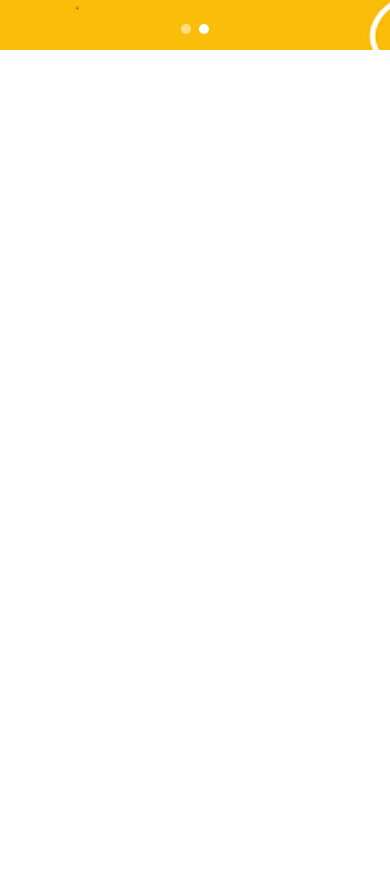
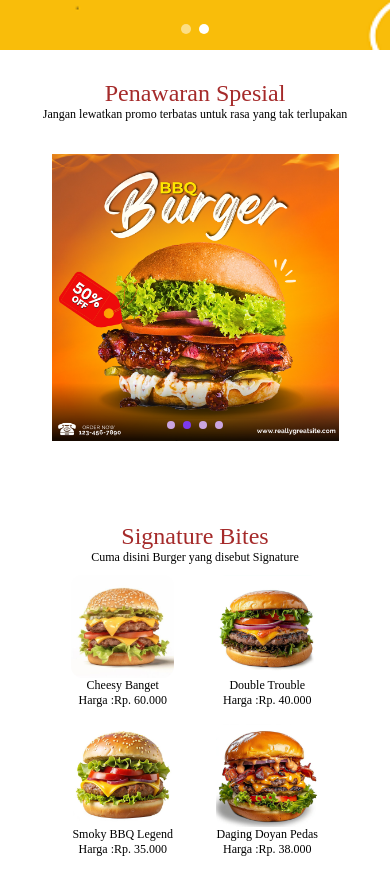
Before and after one commit to tresnaprayoga/template-restoran-dua, a React (Vite) app: page / in a window 390 px wide. Shown: the part 794-1664 px from the top of the page. Before the commit the page ends 844 px from the top, so only its background shows below. Built offline with nearby package versions, Linux system fonts and the light colour scheme.

Commit message:
add page service&produk

```diff
--- a/package.json
+++ b/package.json
@@ -12,7 +12,8 @@
   "dependencies": {
     "react": "^18.2.0",
     "react-dom": "^18.2.0",
-    "react-icons": "^5.5.0"
+    "react-icons": "^5.5.0",
+    "swiper": "^11.2.6"
   },
   "devDependencies": {
     "@types/react": "^18.2.66",
--- a/src/App.jsx
+++ b/src/App.jsx
@@ -1,11 +1,15 @@
 import React from 'react';
 import Navbar from './component/navbar';
 import HeroSection from './component/HeroImage';
-import { dataHeroSection } from './data/data';
+import ListItem from './component/MenuProduk/ListItemProduk';
+import { dataHeroSection, DataProdukSlide, MenuProduk } from './data/data';
 import { useState } from 'react';
+import ServiceList from './component/ServiceMenu/ServiceList';
 
 function App() {
   const [dataHero, setDataHero] = useState(() => dataHeroSection());
+  const [dataServcie, setDataService] = useState(() => DataProdukSlide());
+  const [dataMenuProduk, setDataMenuProduk] = useState(() => MenuProduk());
   return (
     <div>
       <header>
@@ -13,6 +17,16 @@
       </header>
       <main>
         <HeroSection slides={dataHero} />
+        <div className='service-list'>
+          <h2>Penawaran Spesial</h2>
+          <p>Jangan lewatkan promo terbatas untuk rasa yang tak terlupakan</p>
+          <ServiceList foodData={dataServcie} />
+        </div>
+        <div className='produc-container'>
+          <h2>Signature Bites</h2>
+          <p>Cuma disini Burger yang disebut Signature</p>
+          <ListItem listItem={dataMenuProduk} />
+        </div>
       </main>
     </div>
   );
--- /dev/null
+++ b/src/component/MenuProduk/ItemPrduk.jsx
@@ -0,0 +1,15 @@
+import React from 'react';
+
+function ItemProduk({ image, title, price }) {
+  return (
+    <div className='item-produk'>
+      <div className='gallery-item'>
+        <img src={image} alt='menu' />
+      </div>
+      <h3 className='item-title'>{title}</h3>
+      <p className='item-author'>{price}</p>
+    </div>
+  );
+}
+
+export default ItemProduk;
--- /dev/null
+++ b/src/component/MenuProduk/ListItemProduk.jsx
@@ -0,0 +1,14 @@
+import React from 'react';
+import ItemProduk from './ItemPrduk';
+
+function ListItem({ listItem }) {
+  return (
+    <div className='list-constainer'>
+      {listItem.map((item, index) => (
+        <ItemProduk key={index} {...item} />
+      ))}
+    </div>
+  );
+}
+
+export default ListItem;
--- /dev/null
+++ b/src/component/ServiceMenu/Service.jsx
@@ -0,0 +1,13 @@
+import React from 'react';
+
+function MenuService({ image, title }) {
+  return (
+    <div className='food-card'>
+      <div className='food-image-wrapper'>
+        <img src={image} alt={title} className='food-image' />
+      </div>
+    </div>
+  );
+}
+
+export default MenuService;
--- /dev/null
+++ b/src/component/ServiceMenu/ServiceList.jsx
@@ -0,0 +1,39 @@
+import React from 'react';
+import MenuService from './Service';
+import { SwiperSlide, Swiper } from 'swiper/react';
+import { Pagination, Autoplay, Navigation } from 'swiper/modules';
+import 'swiper/css';
+import 'swiper/css/pagination';
+import 'swiper/css/navigation';
+
+function ServiceList({ foodData }) {
+  return (
+    <div className='food-list-slider'>
+      <Swiper
+        modules={[Pagination, Navigation, Autoplay]}
+        spaceBetween={10}
+        slidesPerView={1}
+        centeredSlides={true}
+        loop={true}
+        speed={700}
+        autoplay={{
+          delay: 3000,
+          disableOnInteraction: false,
+        }}
+        pagination={{ clickable: true }}
+        breakpoints={{
+          640: { slidesPerView: 1 },
+          768: { slidesPerView: 2 },
+          1024: { slidesPerView: 3 },
+        }}>
+        {foodData.map((food, index) => (
+          <SwiperSlide key={index}>
+            <MenuService image={food.image} title={food.title} author={food.author} showPlayButton={food.showPlayButton} />
+          </SwiperSlide>
+        ))}
+      </Swiper>
+    </div>
+  );
+}
+
+export default ServiceList;
--- a/src/data/data.js
+++ b/src/data/data.js
@@ -11,8 +11,70 @@
   },
 ];
 
+const produkData = [
+  {
+    image: '/1.png',
+  },
+  {
+    image: '/3.png',
+  },
+  {
+    image: '/4.png',
+  },
+  {
+    image: '/3.png',
+  },
+];
+
+const MenuProduks = [
+  {
+    image: '/5.jpeg',
+    title: 'Cheesy Banget',
+    price: 'Harga :Rp. 60.000',
+    showPlayButton: true,
+  },
+  {
+    image: '/7.jpeg',
+    title: 'Double Trouble',
+    price: 'Harga :Rp. 40.000',
+    showPlayButton: false,
+  },
+  {
+    image: '/8.jpeg',
+    title: 'Smoky BBQ Legend',
+    price: 'Harga :Rp. 35.000',
+    showPlayButton: false,
+  },
+  {
+    image: '/9.jpeg',
+    title: 'Daging Doyan Pedas',
+    price: 'Harga :Rp. 38.000',
+    showPlayButton: false,
+  },
+  {
+    image: '/10.jpeg',
+    title: 'Truffle Temptation',
+    price: 'Harga :Rp. 20.000',
+    showPlayButton: false,
+  },
+  {
+    image: '/11.jpeg',
+    title: 'Crunchy Chickita',
+    price: 'Harga :Rp. 30.000',
+    showPlayButton: false,
+  },
+];
+
 function dataHeroSection() {
   return heroSectiondata;
 }
 
-export { dataHeroSection };
+function DataProdukSlide() {
+  return produkData;
+}
+
+function MenuProduk() {
+  return MenuProduks;
+}
+
+export { dataHeroSection, DataProdukSlide, MenuProduk };
--- /dev/null
+++ b/src/style/itemProduk.css
@@ -0,0 +1,74 @@
+.produc-container {
+  width: 70%;
+  margin: 50px auto;
+}
+
+.produc-container h2 {
+  font-family: 'Poppins';
+  font-weight: normal;
+  text-align: center;
+  color: brown;
+}
+.produc-container p {
+  font-family: 'Poppins';
+  font-weight: normal;
+  text-align: center;
+  font-size: 12px;
+}
+
+.list-constainer {
+  width: 100%;
+  margin: 10px auto;
+  display: grid;
+  grid-template-columns: repeat(2, 1fr); /* Default: 1 kolom */
+  gap: 16px;
+}
+
+/* ≥576px: 2 kolom */
+@media (min-width: 476px) {
+  .list-constainer {
+    grid-template-columns: repeat(2, 1fr);
+  }
+}
+
+/* ≥768px: 3 kolom */
+@media (min-width: 768px) {
+  .list-constainer {
+    grid-template-columns: repeat(3, 1fr);
+  }
+}
+
+/* ≥992px: 4 kolom */
+@media (min-width: 992px) {
+  .list-constainer {
+    grid-template-columns: repeat(3, 1fr);
+  }
+}
+
+.gallery-item {
+  overflow: hidden;
+  border-radius: 12px;
+  width: 80%;
+  /* box-shadow: 0 4px 12px rgba(0, 0, 0, 0.1); */
+  transition: transform 0.3s ease;
+  margin: auto;
+}
+
+.gallery-item:hover {
+  transform: scale(1.03);
+}
+
+.gallery-item img {
+  width: 100%;
+  height: 100%;
+  object-fit: cover;
+  display: block;
+}
+
+.item-title,
+.item-author {
+  text-align: center;
+  font-family: 'Poppins';
+  font-weight: normal;
+  font-size: 12px;
+}
--- a/src/style/main.css
+++ b/src/style/main.css
@@ -1,5 +1,7 @@
 @import './navbar.css';
 @import './heroimage.css';
+@import './service.css';
+@import './itemProduk.css';
 
 * {
   padding: 0;
--- /dev/null
+++ b/src/style/service.css
@@ -0,0 +1,128 @@
+.service-list {
+  text-align: center;
+  font-family: 'Poppins';
+  font-weight: normal;
+  width: 90%;
+  margin: 30px auto;
+}
+
+.service-list h2 {
+  font-family: 'Poppins';
+  font-weight: normal;
+  text-align: center;
+  color: brown;
+}
+
+.service-list p {
+  font-family: 'Poppins';
+  font-weight: normal;
+  text-align: center;
+  font-size: 12px;
+}
+
+.food-card {
+  text-align: center;
+  width: 100%;
+  max-width: 300px;
+  margin: auto;
+
+  flex: 1 1 300px;
+}
+
+.food-image-wrapper {
+  position: relative;
+  overflow: hidden;
+  background: #ff5733;
+}
+
+.food-image {
+  width: 100%;
+  height: auto;
+  display: block;
+}
+
+.food-title {
+  margin: 0.5rem 0 0.2rem;
+  color: #2b104e;
+  font-weight: 600;
+  font-size: 1.1rem;
+}
+
+.food-author {
+  color: #9a8fb8;
+  font-size: 0.9rem;
+}
+
+.food-list-slider {
+  padding: 2rem;
+  max-width: 100%;
+}
+
+.swiper-pagination-bullet {
+  background: #f4f3f5;
+  opacity: 1;
+}
+
+.swiper-pagination-bullet-active {
+  background: #7c3aed;
+}
+
+/* Responsive container */
+.food-list-container {
+  display: flex;
+  flex-wrap: wrap;
+  justify-content: center;
+  gap: 1rem;
+  padding: 1rem;
+}
+
+/* Optional: tweak font size or layout on smaller screens */
+@media (max-width: 600px) {
+  .food-title {
+    font-size: 1rem;
+  }
+
+  .food-card {
+    margin: auto;
+  }
+
+  .food-author {
+    font-size: 0.85rem;
+  }
+
+  .play-button {
+    width: 50px;
+    height: 50px;
+    font-size: 1.5rem;
+  }
+}
+
+.swiper-button-next,
+.swiper-button-prev {
+  color: #7c3aed;
+}
+
+.swiper-slide {
+  transition: transform 0.6s ease-in-out;
+}
+
+.swiper-button-next,
+.swiper-button-prev {
+  color: #7c3aed;
+  font-weight: bold;
+  transition: color 0.3s ease;
+}
+
+.swiper-button-next:hover,
+.swiper-button-prev:hover {
+  color: #4c1d95;
+}
+
+.swiper-pagination-bullet {
+  background: #caa5e0;
+  opacity: 1;
+}
+
+.swiper-pagination-bullet-active {
+  background: #7c3aed;
+}
```
Also changed, not shown: 1 other file (tests, documents, lock files or other folders).
